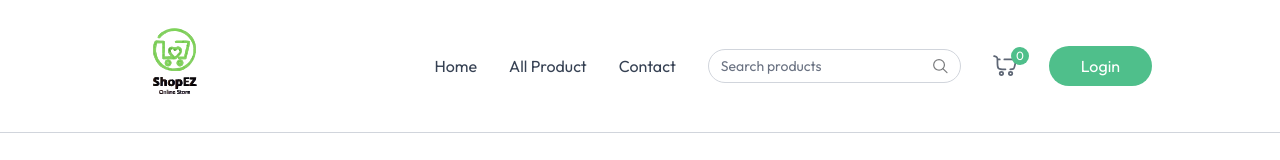
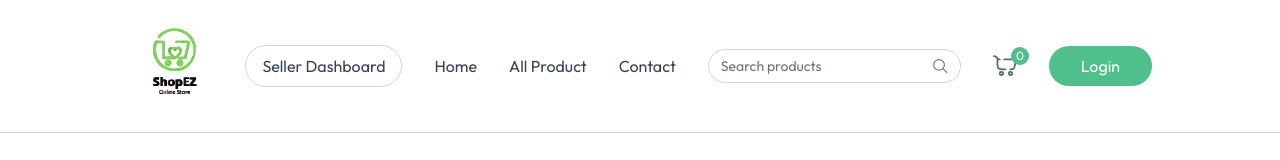
Before and after one commit to surajkumarsingh1784/Grocery-app, a React (Vite) app in the folder client/: page / in a window 1280 px wide. Shown: the top 160 px of the page. Built offline with nearby package versions, Linux system fonts and the light colour scheme; no server answers.

Commit message:
add seller dashboard

```diff
--- a/client/src/components/Navbar.jsx
+++ b/client/src/components/Navbar.jsx
@@ -44,6 +44,9 @@ function Navbar() {
 
             {/* Desktop Menu */}
             <div className="hidden sm:flex items-center gap-8">
+                <NavLink to="/seller/login">
+                  <button className="cursor-pointer px-4 py-2 border border-gray-300 rounded-full hover:bg-gray-100 transition">Seller Dashboard</button>
+                </NavLink>
                 <NavLink to='/'> Home </NavLink>
                 <NavLink to='/products'> All Product</NavLink>
                 <NavLink to='/contact'> Contact </NavLink>
```
